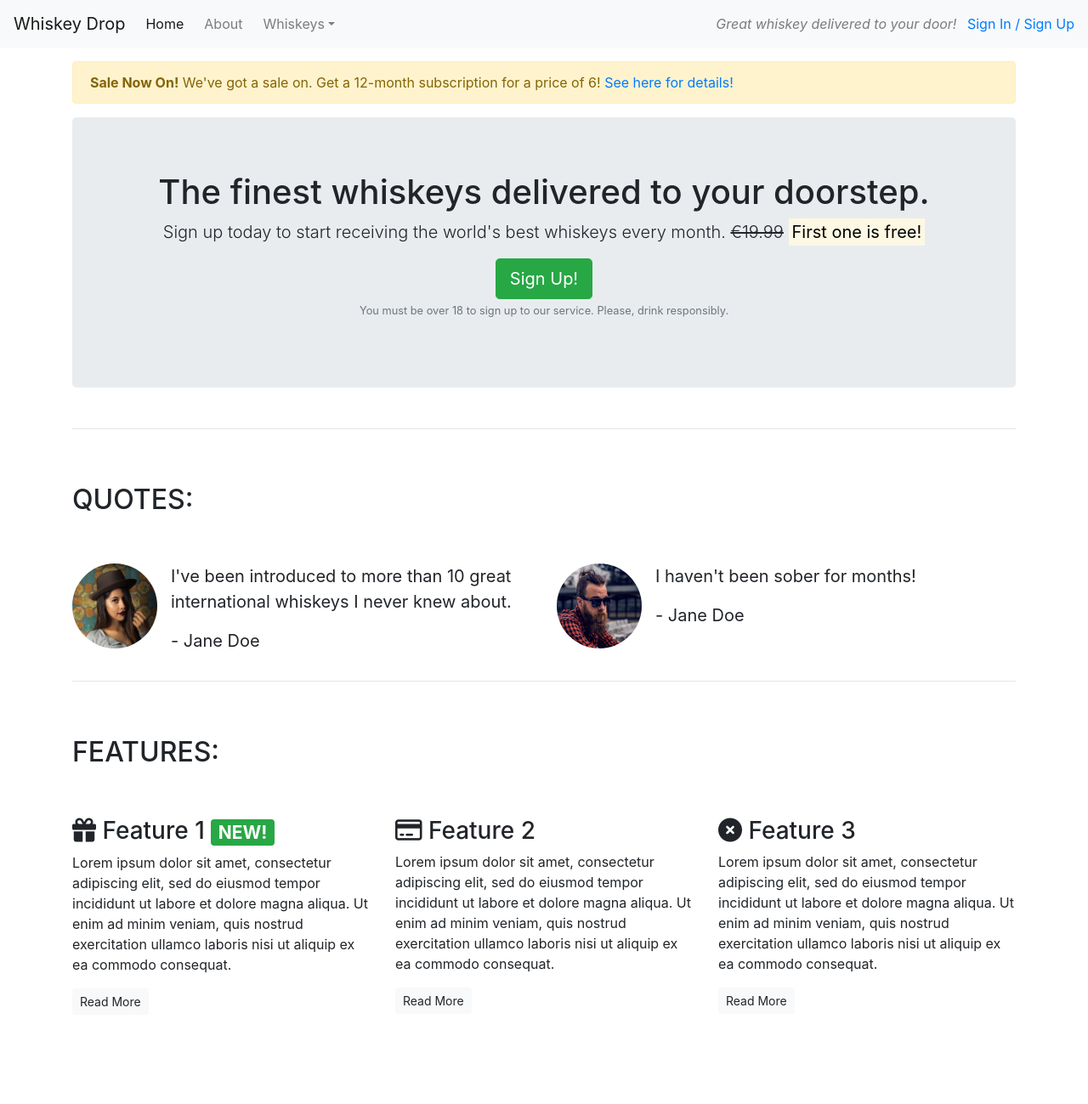
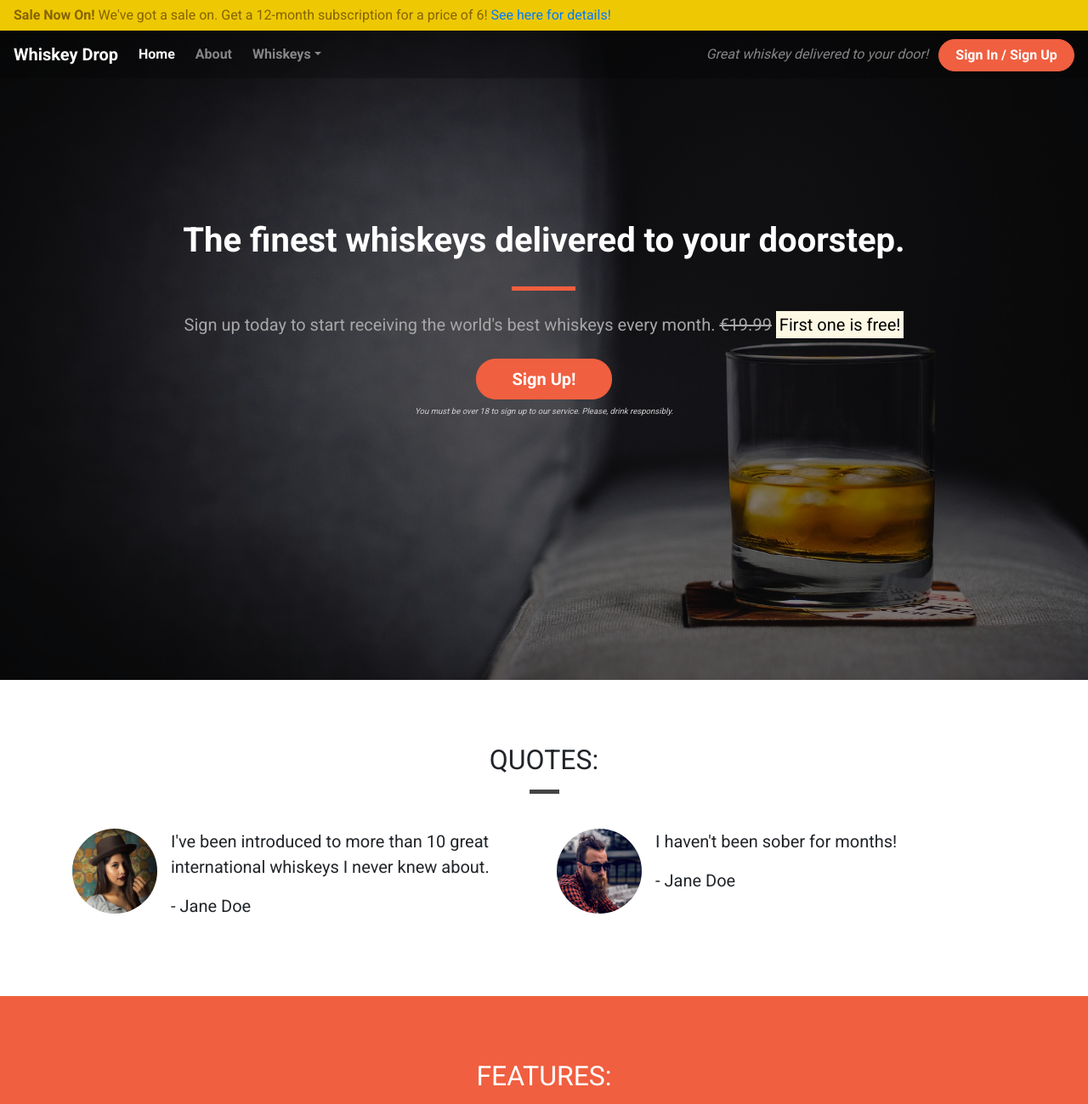
Before and after one commit to Ezyy/bootstrap4, a plain HTML site: page index.html in a window 1280 px wide. Shown: the top 1299 px of the page at 85% size. Before the commit the page ends 1210 px from the top, so only its background shows below. Drawn offline with nearby package versions, Linux system fonts and the light colour scheme.

Commit message:
Beyond bootstrap

```diff
--- /dev/null
+++ b/css/style.css
@@ -0,0 +1,197 @@
+body {
+  font-family: "Roboto", sans-serif;
+}
+
+.container-wrapper {
+}
+
+.container-wrapper--red {
+  background-color: #f05f40;
+  color: white;
+}
+
+.alert-container .col-12 {
+  padding-left: 0;
+  padding-right: 0;
+}
+
+.site-wide-alert {
+  border-radius: 0;
+  margin-bottom: 0;
+  padding: 5px 15px;
+  background-color: #eec802;
+  border-color: #eec802;
+}
+
+.callout-container {
+  height: 100vh;
+
+  background: url("../images/whiskey-background.jpg") no-repeat bottom right
+    fixed;
+  -webkit-background-size: cover;
+  -moz-background-size: cover;
+  -o-background-size: cover;
+  background-size: cover;
+
+  display: flex;
+  align-items: center;
+  justify-content: center;
+
+  position: relative;
+}
+
+.opaque-overlay {
+  position: absolute;
+  top: 0;
+  left: 0;
+  height: 100%;
+  width: 100%;
+  background-color: rgba(0, 0, 0, 0.5);
+}
+
+.quotes-container {
+}
+
+.features-container {
+}
+
+/*Page headers*/
+
+.page-header {
+  margin-bottom: 0;
+  border-bottom: 0;
+  text-align: center;
+}
+
+.page-header h2 {
+  margin-top: 0;
+}
+
+.quotes .page-header {
+  margin-bottom: 25px;
+}
+
+/*Block dividers*/
+
+.block-divider {
+  width: 75px;
+  height: 5px;
+  border: 0;
+  background-color: #444;
+}
+
+.block-divider--orange {
+  background-color: #f05f40;
+}
+
+.block-divider--white {
+  background-color: white;
+}
+
+.block-divider--short {
+  width: 35px;
+}
+
+/*Content containers*/
+
+.content-container {
+  padding-top: 75px;
+  padding-bottom: 75px;
+}
+
+/*Navbar*/
+
+.navalert-container {
+  position: absolute;
+  top: 0;
+  left: 0;
+  padding-left: 0;
+  padding-right: 0;
+  z-index: 1;
+}
+
+.navbar {
+  margin-bottom: 0;
+  border: 0;
+  width: 100%;
+  background-color: rgba(0, 0, 0, 0.25);
+}
+
+.navbar .navbar-toggler {
+  border: 0;
+}
+
+.navbar-brand {
+  font-weight: bold;
+}
+
+.navbar .navbar-nav a {
+  font-weight: bold;
+}
+
+/*Jumbotron*/
+
+.jumbotron {
+  background-color: transparent;
+}
+
+.jumbotron-header {
+  color: white;
+  font-weight: bold;
+  margin-bottom: 30px;
+}
+
+.jumbotron .lead {
+  margin: 25px 0;
+  color: #a7a7a7;
+}
+
+.jumbotron small {
+  font-size: 60%;
+  font-style: italic;
+  color: #d0d0d0;
+}
+
+/*Buttons*/
+
+.btn--cta {
+  font-weight: bold;
+  border-radius: 23px;
+  width: 160px;
+}
+
+.btn--red {
+  color: white;
+  background-color: #f05f40;
+  border-color: #f05f40;
+}
+
+.btn--red:hover,
+.btn--red:active,
+.btn--red:focus,
+.btn--red:active:focus {
+  background-color: #df4929;
+  border-color: #df4929;
+  color: white;
+}
+
+.feature {
+  text-align: center;
+  margin-bottom: 40px;
+}
+
+.feature i {
+  margin-bottom: 20px;
+  font-size: 45px;
+  line-height: 45px;
+}
+
+.feature .btn {
+  background-color: white;
+  border-color: white;
+  border-radius: 15px;
+  min-width: 100px;
+  font-weight: bold;
+  margin-top: 10px;
+  color: #f05f40;
+}
--- a/index.html
+++ b/index.html
@@ -8,10 +8,23 @@
 	<link rel="stylesheet" href="https://stackpath.bootstrapcdn.com/bootstrap/4.5.2/css/bootstrap.min.css"
 		integrity="sha384-JcKb8q3iqJ61gNV9KGb8thSsNjpSL0n8PARn9HuZOnIxN0hoP+VmmDGMN5t9UJ0Z" crossorigin="anonymous">
 	<script src="https://kit.fontawesome.com/d9789d930b.js" crossorigin="anonymous"></script>
+	<link href="https://fonts.googleapis.com/css2?family=Roboto:wght@400;700&display=swap" rel="stylesheet">
+	<link rel="stylesheet" href="css/style.css" type="text/css">
 </head>
 
 <body>
-	<nav class="navbar navbar-light bg-light navbar-expand-sm">
+	<div class="container-fluid navalert-container">
+		<div class="container-fluid alert-container">
+			<div class="row d-none d-sm-block">
+				<div class="col-12">
+					<div class="site-wide-alert alert alert-warning">
+						<strong>Sale Now On!</strong> We've got a sale on. Get a 12-month subscription for a price of 6!
+						<a href="">See here for details!</a>
+					</div>
+				</div>
+			</div>
+		</div>
+		<nav class="navbar navbar-dark navbar-expand-sm">
 			<a href="/" class="navbar-brand">Whiskey Drop</a>
 
 			<button class="navbar-toggler ml-auto" type="button" data-toggle="collapse" data-target="#navbarNavDropdown" aria-controls="navbarNavDropdown" aria-expanded="false" aria-label="Togglenavigation">
@@ -33,46 +46,45 @@
 						</div>
 					</li>
 
-				<li class="nav-item mr-2 d-block d-sm-none"><a class="nav-link" href="/login">Sign In / Sign Up</a></li>
+					<li class="nav-item mr-2 d-block d-sm-none"><a class="nav-link" href="/login">Sign In / Sign Up</a>
+					</li>
 				</ul>
 			</div>
 			<div class="d-none d-md-block">
 				<p class="navbar-text my-auto mr-2"><i>Great whiskey delivered to your door!</i></p>
-			<a href="/login">Sign In / Sign Up</a>
+				<a href="/login" class="btn btn--cta btn--red">Sign In / Sign Up</a>
 			</div>
 		</nav>
-	<article class="container mt-3">
-		<div class="row d-none d-sm-block">
-			<div class="col-12">
-				<div class="alert alert-warning">
-					<strong>Sale Now On!</strong> We've got a sale on. Get a 12-month subscription for a price of 6! <a
-						href="">See here for details!</a>
 	</div>
-			</div>
-		</div>
+	<div class="container-fluid callout-container">
 		<!-- Callout-->
+		<div class="opaque-overlay">&nbsp;</div>
 		<div class="row">
 			<div class="col-12">
 				<section class="callout jumbotron text-center">
-					<h1>The finest whiskeys delivered to your doorstep.</h1>
+					<h1 class="jumbotron-header">The finest whiskeys delivered to your doorstep.</h1>
+					<hr class="block-divider block-divider--orange">
 					<p class="lead">Sign up today to start receiving the world's best whiskeys every month.
 						<s class="d-none d-sm-inline">€19.99</s>
 						<span class="d-inline d-sm-none"><br></span>
 						<strong><mark>First one is free!</mark></strong></p>
-					<button class="btn btn-success btn-lg" data-toggle="modal" data-target="#signUpModal">Sign Up!</button>
+					<button class="btn btn-lg btn--cta btn--red" data-toggle="modal" data-target="#signUpModal">Sign Up!</button>
 					<p class="text-muted">
 						<small>You must be over 18 to sign up to our service. Please, drink responsibly.</small></p>
 				</section>
 			</div>
 		</div>
 		<!-- /.callout -->
-		<hr>
+	</div>
 
 	<!-- Quotes -->
+	<div class="container-wrapper">
+		<div class="container quotes-container content-container">
 			<section class="quotes">
 				<div class="row">
-				<div class="col-12 my-5">
+					<div class="col-12 page-header">
 						<h2 class="text-uppercase">Quotes:</h2>
+						<hr class="block-divider block-divider--short">
 					</div>
 				</div>
 				<div class="row">
@@ -83,7 +95,8 @@
                             </div>
 								<div class="media-body">
 									<blockquote class="blockquote">
-									<p>I've been introduced to more than 10 great international whiskeys I never knew
+										<p>I've been introduced to more than 10 great international whiskeys I never
+											knew
 											about.
 										</p>
 										<p>- Jane Doe</p>
@@ -107,23 +120,29 @@
 						</div>
 			</section>
 			<!-- /.quotes -->
-		<hr>
+		</div>
+	</div>
 
 	<!-- Features -->
+	<div class="container-wrapper container-wrapper--red">
+		<div class="container features-container content-container">
 			<section class="features">
 				<div class="row">
-				<div class="col-12 my-5">
+					<div class="col-12 page-header">
 						<h2 class="text-uppercase">Features:</h2>
+                        <hr class="block-divider block-divider--short block-divider--white">
 					</div>
 				</div>
 				<div class="row">
 					<div class="col-12 col-md-6 col-lg-4">
 						<div class="feature">
-						<h3><i class="fas fa-gift d-none d-sm-inline"></i> Feature 1
+							<h3><i class="fas fa-gift d-none d-sm-block"></i> Feature 1
 								<span class="badge badge-success">NEW!</span></h3>
-						<p>Lorem ipsum dolor sit amet, consectetur adipiscing elit, sed do eiusmod tempor incididunt ut
+							<p>Lorem ipsum dolor sit amet, consectetur adipiscing elit, sed do eiusmod tempor incididunt
+								ut
 								labore
-							et dolore magna aliqua. Ut enim ad minim veniam, quis nostrud exercitation ullamco laboris
+								et dolore magna aliqua. Ut enim ad minim veniam, quis nostrud exercitation ullamco
+								laboris
 								nisi
 								ut
 								aliquip ex ea commodo consequat.</p>
@@ -132,10 +151,12 @@
 					</div>
 					<div class="col-12 col-md-6 col-lg-4">
 						<div class="feature">
-						<h3><i class="far fa-credit-card d-none d-sm-inline"></i> Feature 2</h3>
-						<p>Lorem ipsum dolor sit amet, consectetur adipiscing elit, sed do eiusmod tempor incididunt ut
+							<h3><i class="far fa-credit-card d-none d-sm-block"></i> Feature 2</h3>
+							<p>Lorem ipsum dolor sit amet, consectetur adipiscing elit, sed do eiusmod tempor incididunt
+								ut
 								labore
-							et dolore magna aliqua. Ut enim ad minim veniam, quis nostrud exercitation ullamco laboris
+								et dolore magna aliqua. Ut enim ad minim veniam, quis nostrud exercitation ullamco
+								laboris
 								nisi
 								ut
 								aliquip ex ea commodo consequat.</p>
@@ -144,10 +165,12 @@
 					</div>
 					<div class="col-12 d-md-none d-lg-block col-lg-4">
 						<div class="feature">
-						<h3><i class="fas fa-times-circle d-none d-sm-inline"></i> Feature 3</h3>
-						<p>Lorem ipsum dolor sit amet, consectetur adipiscing elit, sed do eiusmod tempor incididunt ut
+							<h3><i class="fas fa-times-circle d-none d-sm-block"></i> Feature 3</h3>
+							<p>Lorem ipsum dolor sit amet, consectetur adipiscing elit, sed do eiusmod tempor incididunt
+								ut
 								labore
-							et dolore magna aliqua. Ut enim ad minim veniam, quis nostrud exercitation ullamco laboris
+								et dolore magna aliqua. Ut enim ad minim veniam, quis nostrud exercitation ullamco
+								laboris
 								nisi
 								ut
 								aliquip ex ea commodo consequat.</p>
@@ -157,8 +180,8 @@
 				</div>
 			</section>
 			<!-- /.features -->
-	</article>
-
+		</div>
+	</div>
 	<div class="modal" tabindex="-1" id="signUpModal">
 		<div class="modal-dialog">
 			<div class="modal-content">
```
Also changed, not shown: images/whiskey-background.jpg (added). Lines whose indentation alone changed are shown as unchanged.
